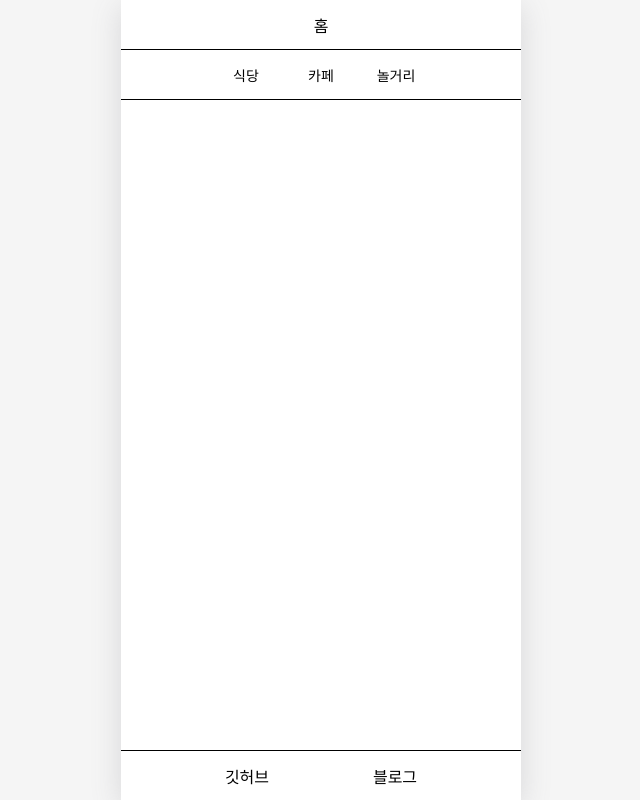
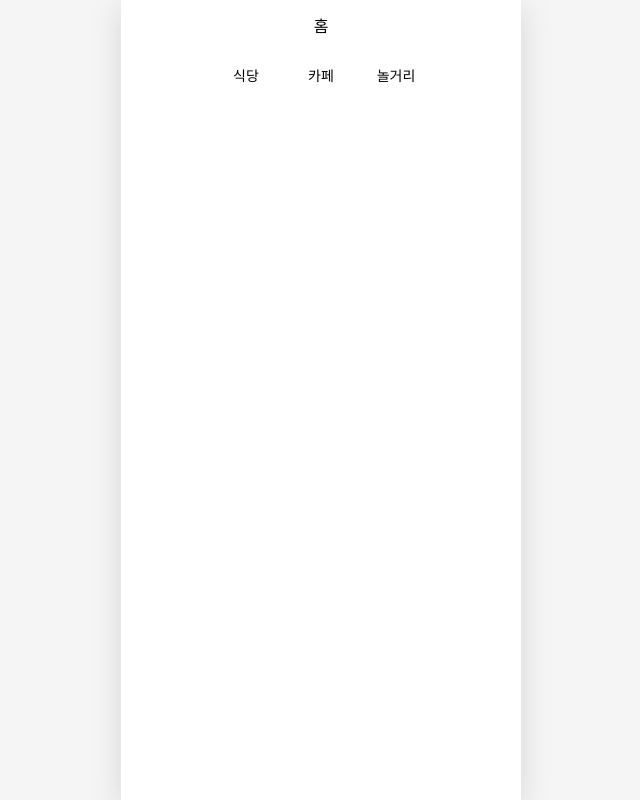
Before and after one commit to 2eejehoon/bokbulbok, a Next.js app: page / in a window 1280 px wide. Shown: the whole page, without its empty margins (319-959 px from the left). Built offline with nearby package versions, Linux system fonts and the light colour scheme.

Commit message:
feat: 범위 슬라이더 모달 컴포넌트 setValue 함수 네이밍 수정

```diff
--- a/src/components/common/Layout/BaseLayout/BaseLayout.module.scss
+++ b/src/components/common/Layout/BaseLayout/BaseLayout.module.scss
@@ -5,7 +5,6 @@
   width: 100%;
   height: 50px;
   padding: 5px;
-  border-bottom: 0.5px solid black;
   background-color: white;
 }
 
@@ -23,6 +22,5 @@
   align-items: center;
   width: 100%;
   height: 50px;
-  border-top: 0.5px solid black;
   background-color: white;
 }
--- a/src/components/common/Layout/BaseLayout/BaseLayout.tsx
+++ b/src/components/common/Layout/BaseLayout/BaseLayout.tsx
@@ -7,26 +7,13 @@ interface BaseLayoutProps {
 }
 
 export default function BaseLayout({ children }: BaseLayoutProps) {
-  const links = {
-    home: { name: "홈", link: "/" },
-    github: { name: "깃허브", link: "https://github.com/2eejehoon/bokbulbok" },
-    blog: { name: "블로그", link: "https://velog.io/@2jehoon" },
-  } as const;
-
   return (
     <>
       <header className={style.header}>
-        <Link href={links.home.link}>{links.home.name}</Link>
+        <Link href={"/"}>홈</Link>
       </header>
       <main className={style.main}>{children}</main>
-      <footer className={style.footer}>
-        <Link href={links.github.link} target="_blank">
-          {links.github.name}
-        </Link>
-        <Link href={links.blog.link} target="_blank">
-          {links.blog.name}
-        </Link>
-      </footer>
+      <footer className={style.footer}></footer>
     </>
   );
 }
--- a/src/components/common/Layout/NavLayout/NavLayout.module.scss
+++ b/src/components/common/Layout/NavLayout/NavLayout.module.scss
@@ -4,7 +4,6 @@
   align-items: center;
   width: 100%;
   height: 50px;
-  border-bottom: 0.5px solid black;
 }
 
 .ul {
--- a/src/components/common/Modal/Modal.tsx
+++ b/src/components/common/Modal/Modal.tsx
@@ -18,7 +18,11 @@ export default function Modal({
   modalOpen,
   setModalOpen,
 }: ModalProps) {
-  const handleOuterClick = useCallback(() => setModalOpen((prev) => false), []);
+  const handleOuterClick = useCallback(
+    () => setModalOpen((prev) => false),
+    [setModalOpen]
+  );
+
   return (
     <Portal selector="portal">
       {modalOpen && (
--- a/src/components/common/Slider/Slider.tsx
+++ b/src/components/common/Slider/Slider.tsx
@@ -22,7 +22,7 @@ export default function Slider({
 }: SliderProps) {
   const handleChange = useCallback(
     (e: ChangeEvent<HTMLInputElement>) => setValue((prev) => e.target.value),
-    []
+    [setValue]
   );
 
   return (
--- a/src/pages/restaurant/index.tsx
+++ b/src/pages/restaurant/index.tsx
@@ -2,11 +2,13 @@ import { ReactElement } from "react";
 import CustomHead from "@/components/CustomHead";
 import BaseLayout from "@/components/common/Layout/BaseLayout/BaseLayout";
 import NavLayout from "@/components/common/Layout/NavLayout/NavLayout";
+import List from "@/components/common/List/List";
 
 export default function Restaurant() {
   return (
     <>
       <CustomHead title="식당" />
+      <List />
     </>
   );
 }
--- a/src/states/distance.ts
+++ b/src/states/range.ts
@@ -1,6 +1,6 @@
 import { atom } from "recoil";
 
-export const distanceState = atom({
-  key: "distanceState",
+export const rangeState = atom({
+  key: "rangeState",
   default: "0.5" as string,
 });
```
Also changed, not shown: src/components/common/ListItem/ListItem.tsx (+1 -1 lines), src/components/common/RangeSliderModal/RangeSliderModal.tsx (+10 -10 lines), src/components/common/Roulette/Roulette.module.scss (+6 -6 lines).
